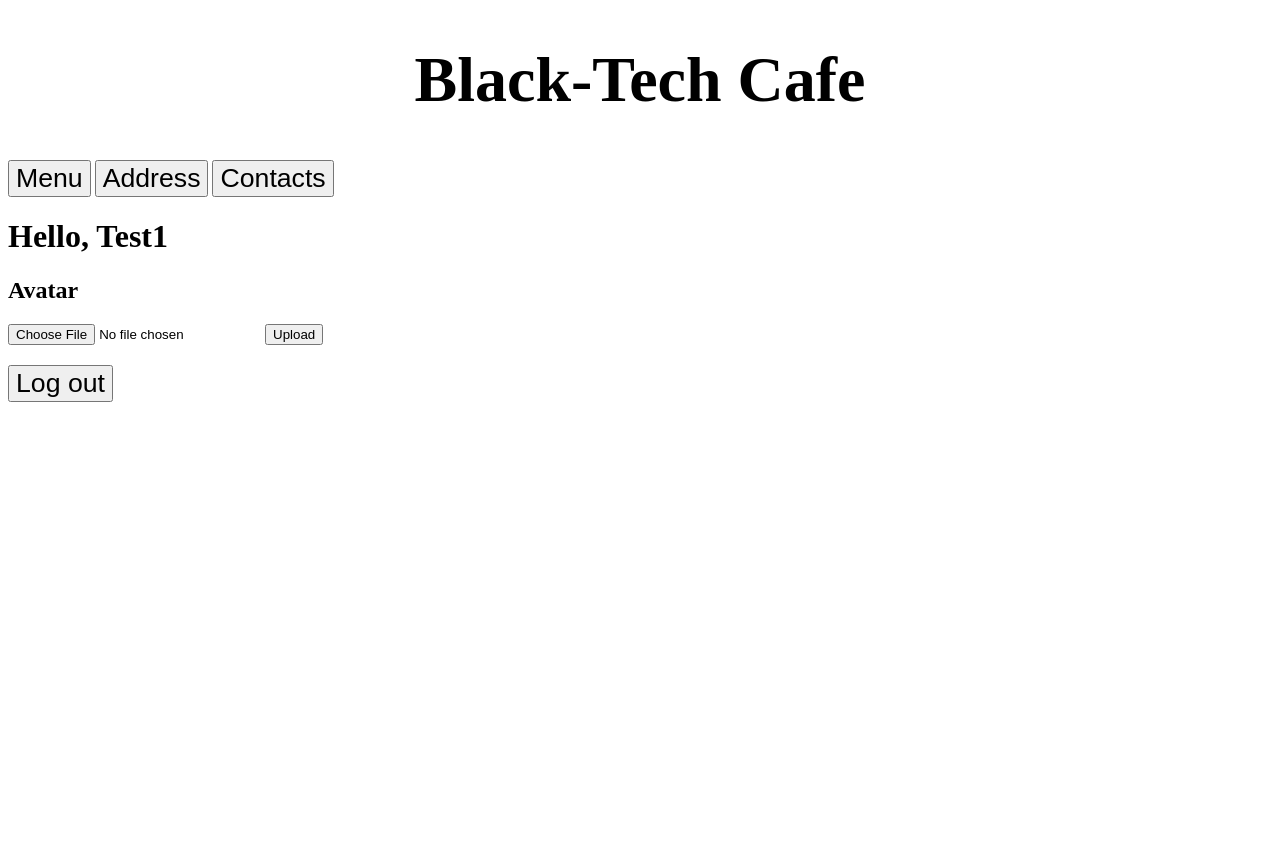
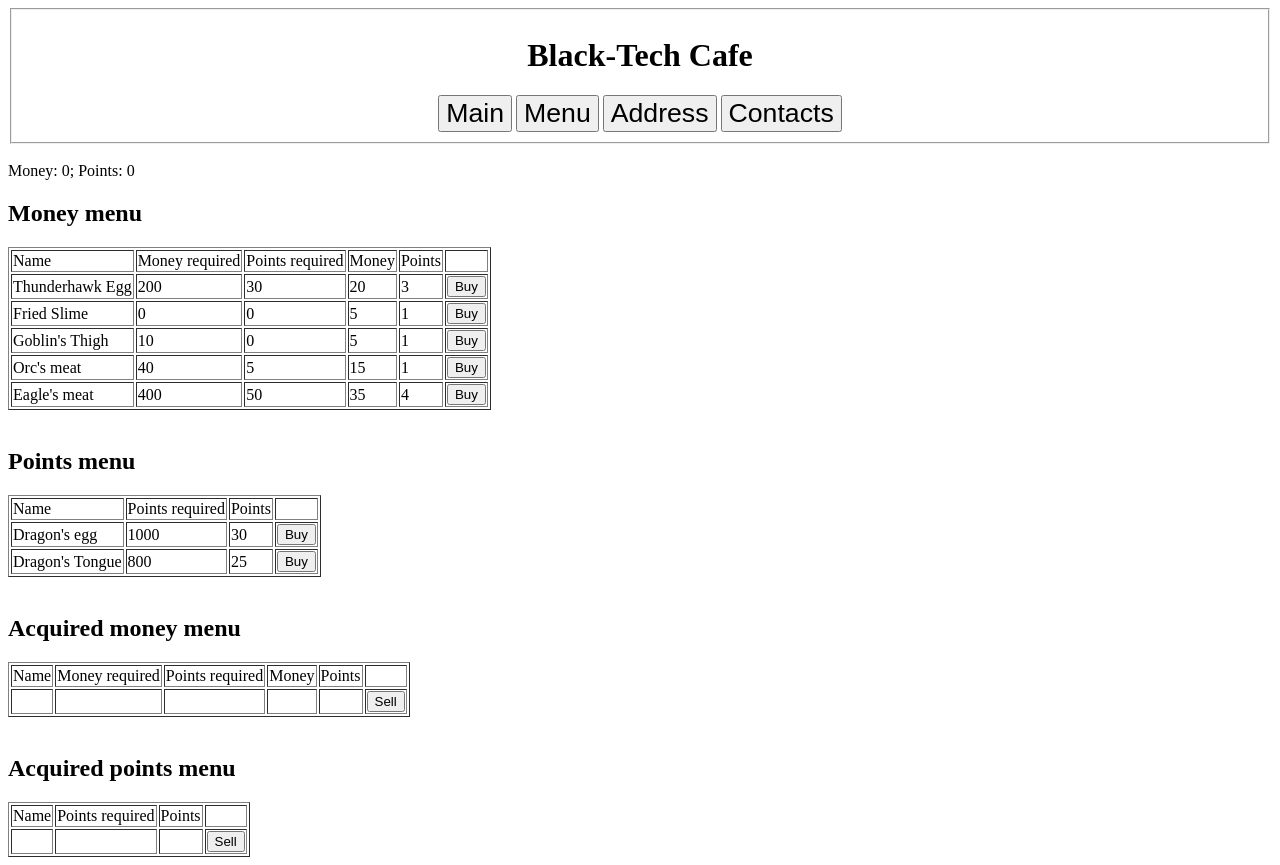
Before and after one commit to Drexerius/cafe, a PHP site: page /index.php?page=owner_menu in a window 1280 px wide. Before the commit the page ends 402 px from the top, so only its background shows below. Run offline with PHP 8.4, Linux system fonts and the light colour scheme; a user stored in the database is signed in; data comes from the database, SQL or seed files in the repository; data that the repository does not hold is empty.

Commit message:
Reworked by template

```diff
--- a/Content/address.php
+++ b/Content/address.php
@@ -1,7 +1,3 @@
-<?php
-require '../connect.php';
-session_start();
-?>
 <!doctype html>
 <html lang="en">
 <head>
@@ -12,6 +8,6 @@ session_start();
     <title>Address</title>
 </head>
 <body>
-<button><a href="../index.php" style="font-size: 2em; text-decoration: none; color: black;">Return</a></button>
+
 </body>
 </html>
--- a/Content/contacts.php
+++ b/Content/contacts.php
@@ -1,7 +1,3 @@
-<?php
-require '../connect.php';
-session_start();
-?>
 <!doctype html>
 <html lang="en">
 <head>
@@ -12,6 +8,6 @@ session_start();
     <title>Contacts</title>
 </head>
 <body>
-<button><a href="../index.php" style="font-size: 2em; text-decoration: none; color: black;">Return</a></button>
+
 </body>
 </html>
--- a/Content/menu.php
+++ b/Content/menu.php
@@ -1,7 +1,3 @@
-<?php
-require '../connect.php';
-session_start();
-?>
 <!doctype html>
 <html lang="en">
 <head>
@@ -12,6 +8,6 @@ session_start();
     <title>Menu</title>
 </head>
 <body>
-<button><a href="../index.php" style="font-size: 2em; text-decoration: none; color: black;">Return</a></button>
+
 </body>
 </html>
--- a/Content/owner_menu.php
+++ b/Content/owner_menu.php
@@ -1,7 +1,3 @@
-<?php
-require '../connect.php';
-session_start();
-?>
 <!doctype html>
 <html lang="en">
 <head>
@@ -12,7 +8,6 @@ session_start();
     <title>Owner Menu</title>
 </head>
 <body>
-<button><a href="../index.php" style="font-size: 2em; text-decoration: none; color: black;">Return</a></button>
 <?php
 echo '<br>';
 $balance = getBalance();
@@ -35,7 +30,7 @@ echo 'Money: ' . $balance[0] . '; Points: ' . $balance[1];
         <td><?= $item['points_required']; ?></td>
         <td><?= $item['money']; ?></td>
         <td><?= $item['points']; ?></td>
-        <td><button><a href="../modules/buy_money.php?id=<?= $item['id']?>" style="font-size: 1em; text-decoration: none; color: black;">Buy</a></button></td>
+        <td><button><a href="modules/buy_money.php?id=<?= $item['id']?>" style="font-size: 1em; text-decoration: none; color: black;">Buy</a></button></td>
     </tr>
     <?php } ?>
 </table>
@@ -53,7 +48,7 @@ echo 'Money: ' . $balance[0] . '; Points: ' . $balance[1];
             <td><?= $item['name']; ?></td>
             <td><?= $item['points_required']; ?></td>
             <td><?= $item['points']; ?></td>
-            <td><button><a href="../modules/buy_points.php?id=<?= $item['id']?>" style="font-size: 1em; text-decoration: none; color: black;">Buy</a></button></td>
+            <td><button><a href="modules/buy_points.php?id=<?= $item['id']?>" style="font-size: 1em; text-decoration: none; color: black;">Buy</a></button></td>
         </tr>
     <?php } ?>
 </table>
@@ -75,7 +70,7 @@ echo 'Money: ' . $balance[0] . '; Points: ' . $balance[1];
             <td><?= $item['points_required']; ?></td>
             <td><?= $item['money']; ?></td>
             <td><?= $item['points']; ?></td>
-            <td><button><a href="../modules/sell_money.php?id=<?= $item['id']?>" style="font-size: 1em; text-decoration: none; color: black;">Sell</a></button></td>
+            <td><button><a href="modules/sell_money.php?id=<?= $item['id']?>" style="font-size: 1em; text-decoration: none; color: black;">Sell</a></button></td>
         </tr>
     <?php } ?>
 </table>
@@ -93,7 +88,7 @@ echo 'Money: ' . $balance[0] . '; Points: ' . $balance[1];
             <td><?= $item['name']; ?></td>
             <td><?= $item['points_required']; ?></td>
             <td><?= $item['points']; ?></td>
-            <td><button><a href="../modules/sell_points.php?id=<?= $item['id']?>" style="font-size: 1em; text-decoration: none; color: black;">Sell</a></button></td>
+            <td><button><a href="modules/sell_points.php?id=<?= $item['id']?>" style="font-size: 1em; text-decoration: none; color: black;">Sell</a></button></td>
         </tr>
     <?php } ?>
 </table>
--- a/Content/sign_in.php
+++ b/Content/sign_in.php
@@ -1,7 +1,3 @@
-<?php
-require '../connect.php';
-session_start();
-?>
 <!DOCTYPE html>
 <html lang="en">
 <head>
@@ -13,7 +9,7 @@ session_start();
 <body>
     <h1 style="font-size: 4em; text-align: center;">Sign in</h1>
     <fieldset>
-        <form action="../modules/sign_in.php" method="POST">
+        <form action="modules/sign_in.php" method="POST">
             <input type="text" name="login" placeholder="Login" required = true style="margin: 10px; font-size: 1em;"><?= '<br>'?>
             <input type="password" name="password" placeholder="Password" required = true style="margin: 10px; font-size: 1em;"><?= '<br>'?>
             <input type="submit" value="Sign in" style="margin: 10px; font-size: 1.2em;">
--- a/Content/sign_up.php
+++ b/Content/sign_up.php
@@ -1,7 +1,3 @@
-<?php
-require '../connect.php';
-session_start();
-?>
 <!DOCTYPE html>
 <html lang="en">
 <head>
@@ -13,7 +9,7 @@ session_start();
 <body>
     <h1 style="font-size: 4em; text-align: center;">Sign up</h1>
     <fieldset>
-        <form action="../modules/sign_up.php" method="POST">
+        <form action="modules/sign_up.php" method="POST">
             <input type="text" name="login" placeholder="Login" required = true style="margin: 10px; font-size: 1em;"><?= '<br>'?>
             <input type="password" name="password" placeholder="Password" required = true style="margin: 10px; font-size: 1em;"><?= '<br>'?>
             <input type="email" name="email" placeholder="Email" style="margin: 10px; font-size: 1em;"><?= '<br>'?>
--- a/Modules/buy_money.php
+++ b/Modules/buy_money.php
@@ -18,4 +18,4 @@ if ($user['money'] >= $item ['money_required'] && $user['points'] >= $item ['poi
     mysqli_query($db, "UPDATE users SET money = $new_money, points = $new_points WHERE id = " . $user['id']);
     mysqli_query($db, "INSERT INTO acquired_money (`user_id`, `menu_id`) VALUES ('" . $user['id'] . "', '" . $item['id'] . "')");
 }
-header('Location: ../content/owner_menu.php');
+header('Location: ../index.php?page=owner_menu');
--- a/Modules/buy_points.php
+++ b/Modules/buy_points.php
@@ -18,4 +18,4 @@ if ($user['points'] >= $item ['points_required'] && $repeat == false) {
     mysqli_query($db, "UPDATE users SET points = $new_points WHERE id = " . $user['id']);
     mysqli_query($db, "INSERT INTO acquired_points (`user_id`, `menu_id`) VALUES ('" . $user['id'] . "', '" . $item['id'] . "')");
 }
-header('Location: ../content/owner_menu.php');
+header('Location: ../index.php?page=owner_menu');
--- a/Modules/log_out.php
+++ b/Modules/log_out.php
@@ -3,4 +3,4 @@ require '../connect.php';
 session_start();
 $_SESSION['login'] = 0;
 
-header('Location: ../index.php');
+header('Location: ../index.php?page=main');
--- a/Modules/sell_money.php
+++ b/Modules/sell_money.php
@@ -18,4 +18,4 @@ if ($repeat == true) {
     mysqli_query($db, "UPDATE users SET money = $new_money, points = $new_points WHERE id = " . $user['id']);
     mysqli_query($db, "DELETE FROM acquired_money WHERE user_id = " . $user['id'] . " AND menu_id = " . $item['id']);
 }
-header('Location: ../content/owner_menu.php');
+header('Location: ../index.php?page=owner_menu');
--- a/Modules/sell_points.php
+++ b/Modules/sell_points.php
@@ -17,4 +17,4 @@ if ($repeat == true) {
     mysqli_query($db, "UPDATE users SET points = $new_points WHERE id = " . $user['id']);
     mysqli_query($db, "DELETE FROM acquired_points WHERE user_id = " . $user['id'] . " AND menu_id = " . $item['id']);
 }
-header('Location: ../content/owner_menu.php');
+header('Location: ../index.php?page=owner_menu');
--- a/Modules/sign_in.php
+++ b/Modules/sign_in.php
@@ -10,7 +10,7 @@ $user = mysqli_fetch_assoc(mysqli_query($db, "SELECT * FROM users WHERE login =
 if ($user['password'] == $password) {
     session_start();
     $_SESSION['login'] = $login;
-    header('Location: ../index.php');
+    header('Location: ../index.php?page=main');
 } else {
-    header('Location: ../Content/sign_in.php');
+    header('Location: ../index.php?page=sign_in');
 }
--- a/Modules/sign_up.php
+++ b/Modules/sign_up.php
@@ -12,4 +12,4 @@ if ($type == 'owner') {$type = 1;} else {$type = 0;}
 mysqli_query($db, "INSERT INTO users (`login`, `password`, `email`, `owner`) VALUES ('$login', '$password', '$email', '$type')");
 
 $_SESSION['login'] = $login;
-header('Location: ../index.php');
+header('Location: ../index.php?page=main');
--- a/index.php
+++ b/index.php
@@ -1,6 +1,7 @@
 <?php
 require 'connect.php';
 session_start();
+$page = htmlspecialchars(addslashes($_GET['page']));
 ?>
 <!DOCTYPE html>
 <html lang="en">
@@ -11,42 +12,23 @@ session_start();
     <title>Cafe</title>
 </head>
 <body>
-    <h1 style="font-size: 4em; text-align: center;">Black-Tech Cafe</h1>
-    <button><a href="content/menu.php" style="font-size: 2em; text-decoration: none; color: black;">Menu</a></button>
-    <button><a href="content/address.php" style="font-size: 2em; text-decoration: none; color: black;">Address</a></button>
-    <button><a href="content/contacts.php" style="font-size: 2em; text-decoration: none; color: black;">Contacts</a></button>
-    <?php if (checkOwner()) {echo '<button><a href="content/owner_menu.php" style="font-size: 2em; text-decoration: none; color: black;">Owner Menu</a></button>';}?>
-    <?= '<br>'?>
-    <h1>Hello<?php if ($_SESSION['login'] != null) {echo ', ' . $_SESSION['login'];}?></h1>
-    <h2>Avatar</h2>
-    <form action="" method="post" enctype="multipart/form-data">
-        <input type="file" name="avatar">
-        <input type="submit" value="Upload">
-    </form>
-    <?php if ($_SESSION['login'] != null) {
-        echo
-        '<button style="margin-top: 20px;"><a href="Modules/log_out.php" style="font-size: 2em; text-decoration: none; color: black;">Log out</a></button>';
-    } else {
-        echo
-        '<button style="margin-top: 20px;"><a href="Content/sign_up.php" style="font-size: 2em; text-decoration: none; color: black;">Sign up</a></button>
-        <br>
-        <button style="margin-top: 10px;"><a href="Content/sign_in.php" style="font-size: 2em; text-decoration: none; color: black;">Sign in</a></button>';
-    }?>
+    <fieldset style="text-align: center;">
+        <h1 style="font-size: 2em; text-align: center;">Black-Tech Cafe</h1>
+        <button><a href="index.php?page=main" style="font-size: 2em; text-decoration: none; color: black;">Main</a></button>
+        <button><a href="index.php?page=menu" style="font-size: 2em; text-decoration: none; color: black;">Menu</a></button>
+        <button><a href="index.php?page=address" style="font-size: 2em; text-decoration: none; color: black;">Address</a></button>
+        <button><a href="index.php?page=contacts" style="font-size: 2em; text-decoration: none; color: black;">Contacts</a></button>
+        <?php if (checkOwner()) {echo '<button><a href="index.php?page=owner_menu" style="font-size: 2em; text-decoration: none; color: black;">Owner Menu</a></button>';}?>
+    </fieldset>
+    <div>
+        <?php
+            include 'content/' . $page . '.php';
+        ?>
+    </div>
 </body>
 </html>
 
 <?php
-$file = $_FILES['avatar'];
-$ext = pathinfo($file['name'])['extension'];
-if (is_uploaded_file($file['tmp_name'])) {
-    if ($file['size'] > 1024 ** 2 * 1) {
-        echo('File is too huge');
-    }
-    if (in_array($ext, ['png', 'jpg', 'jpeg', 'gif']) === false) {
-        echo('Wrong file. You should add an image');
-    }
-    move_uploaded_file($file['tmp_name'], 'files/' . $file['name']);
-}
 
 function checkOwner() : bool
 {
```
Also changed, not shown: Content/main.php (added, +40 -0 lines).
